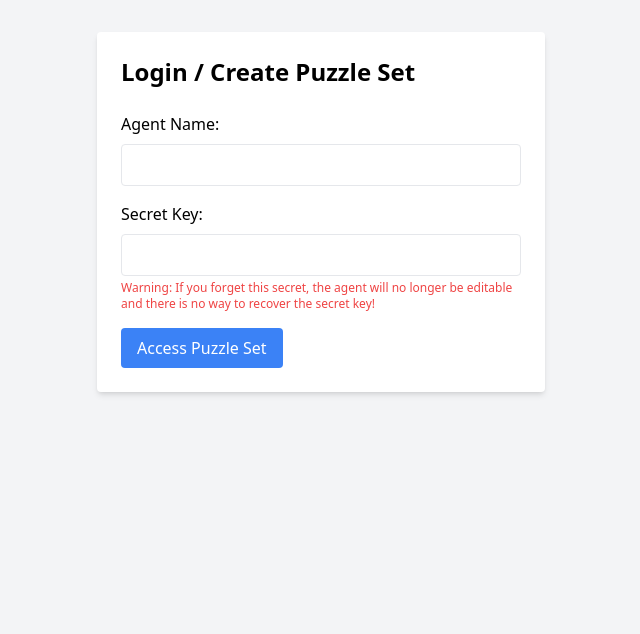
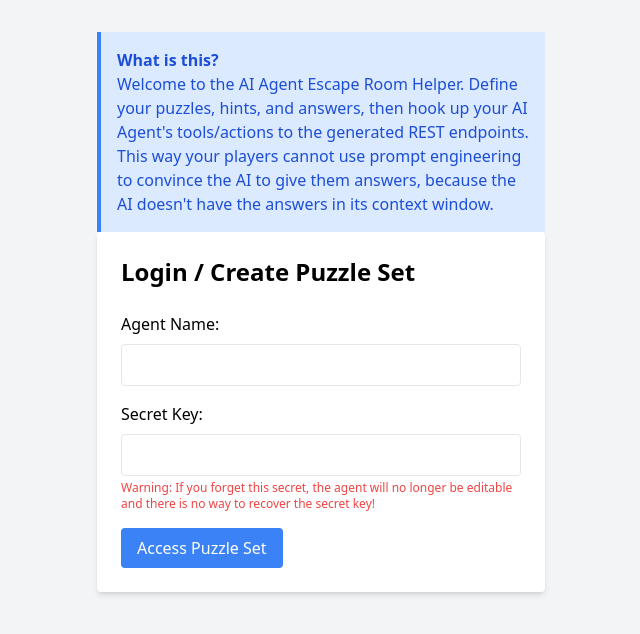
Before and after one commit to devlinb/EscapeRoom, a website: page frontend/index.html in a window 1280 px wide. Shown: the whole page, without its empty margins (319-959 px from the left). Drawn offline with nearby package versions, Linux system fonts and the light colour scheme.

Commit message:
Added description of site, removed solution from returned result.

```diff
--- a/frontend/index.html
+++ b/frontend/index.html
@@ -21,6 +21,11 @@
     </style>
 </head>
 <body class="bg-gray-100 p-8">
+    <div class="max-w-md mx-auto  info-box bg-blue-100 border-l-4 border-blue-500 text-blue-700 p-4" role="alert">
+        <p class="font-bold">What is this?</p>
+        <p>Welcome to the AI Agent Escape Room Helper. Define your puzzles, hints, and answers, then hook up your AI Agent's tools/actions to the generated REST endpoints. This way your players cannot use prompt engineering to convince the AI to give them answers, because the AI doesn't have the answers in its context window.</p>
+    </div>
+
     <div id="loginForm" class="max-w-md mx-auto bg-white p-6 rounded shadow-md mb-8">
         <h2 class="text-2xl font-bold mb-6">Login / Create Puzzle Set</h2>
         <form id="loginFormElement" class="space-y-4">
```
Also changed, not shown: src/escapeRoomRoutes.js (+5 -2 lines).
